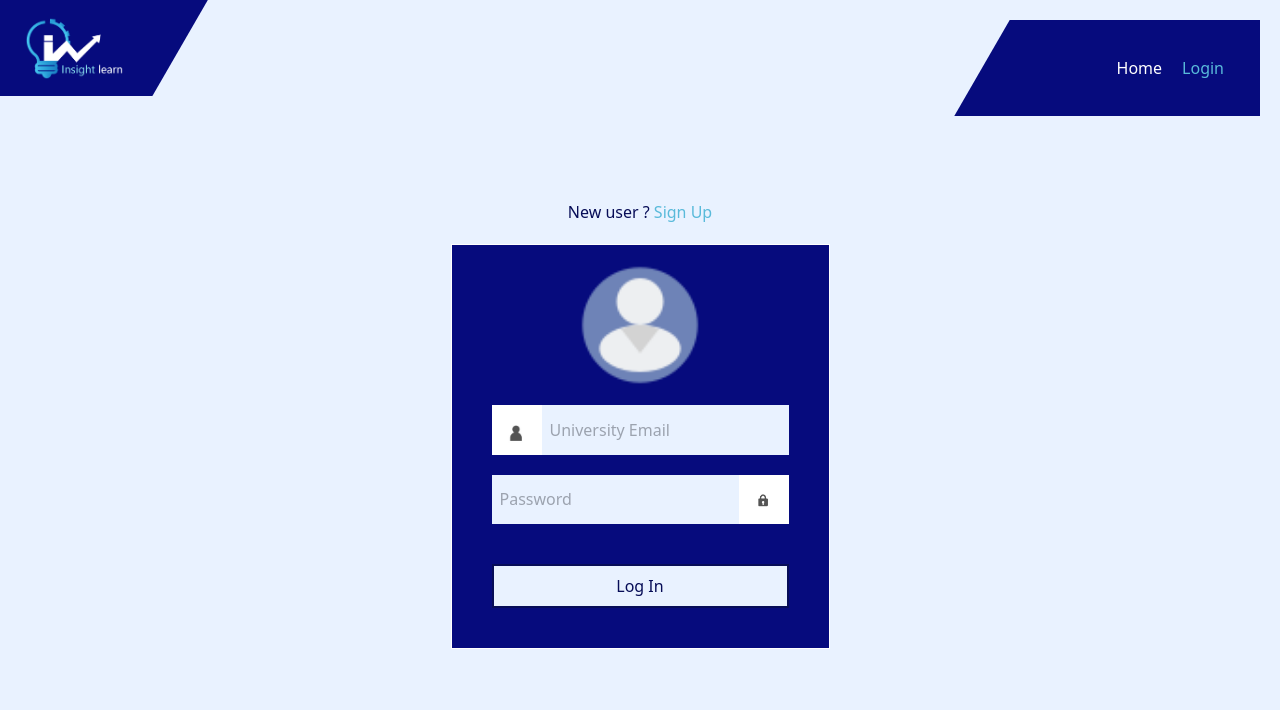
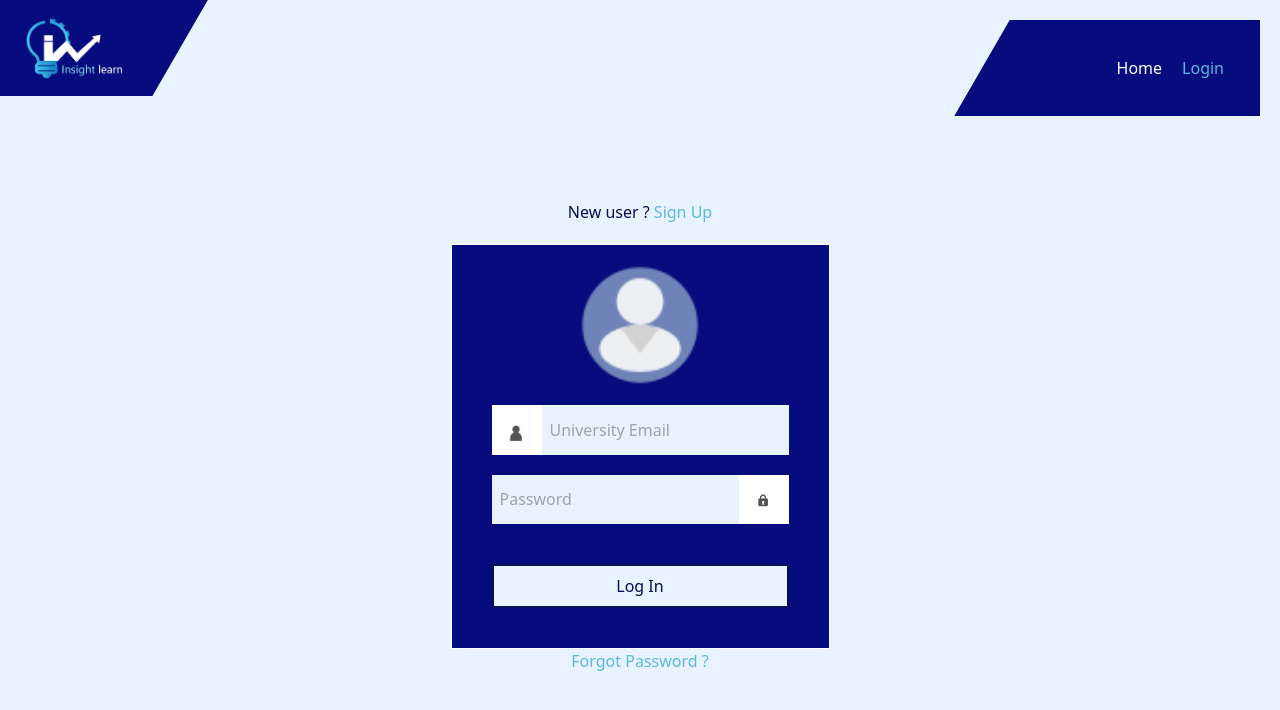
Before and after one commit to AhmedEid2504/insight-learn, a React (Vite) app: page /login in a window 1280 px wide. Shown: the top 710 px of the page. Built offline with nearby package versions, Linux system fonts and the light colour scheme; no server answers.

Commit message:
adds forgot password

```diff
--- a/src/pages/Login.jsx
+++ b/src/pages/Login.jsx
@@ -124,7 +124,7 @@ const Login = () => {
                     </button>
                 </form>
             </div>
-            {/* <a className="hover:text-c_3 text-c_4 transition-all ease-in duration-200" href="https://auth-new.onrender.com/reset_password/">Forgot Password ?</a> */}
+            <a className="hover:text-c_3 text-c_4 transition-all ease-in duration-200" href="https://dj-render-ldb1.onrender.com/reset_password/">Forgot Password ?</a>
         </div>
     );
 };
```
